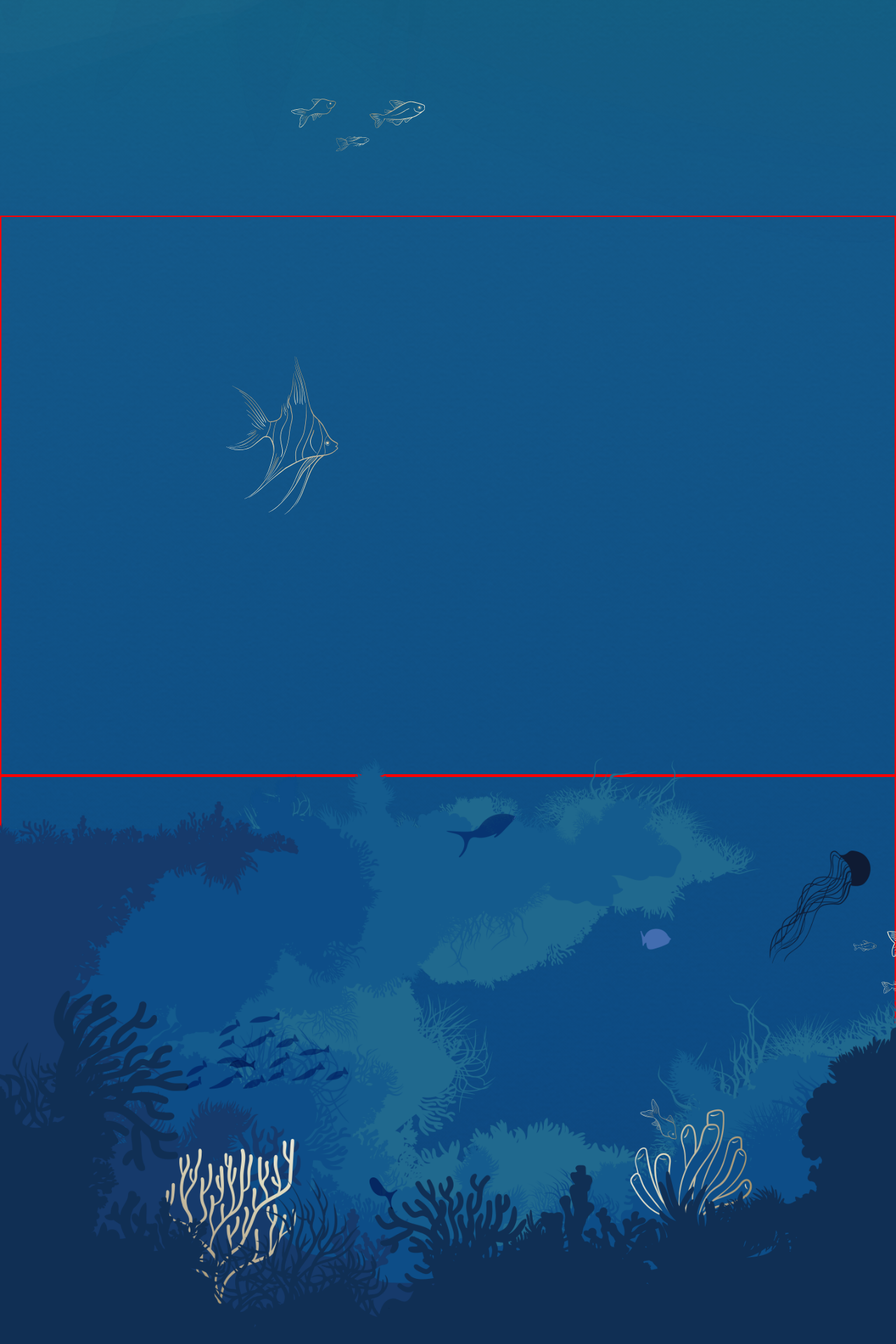
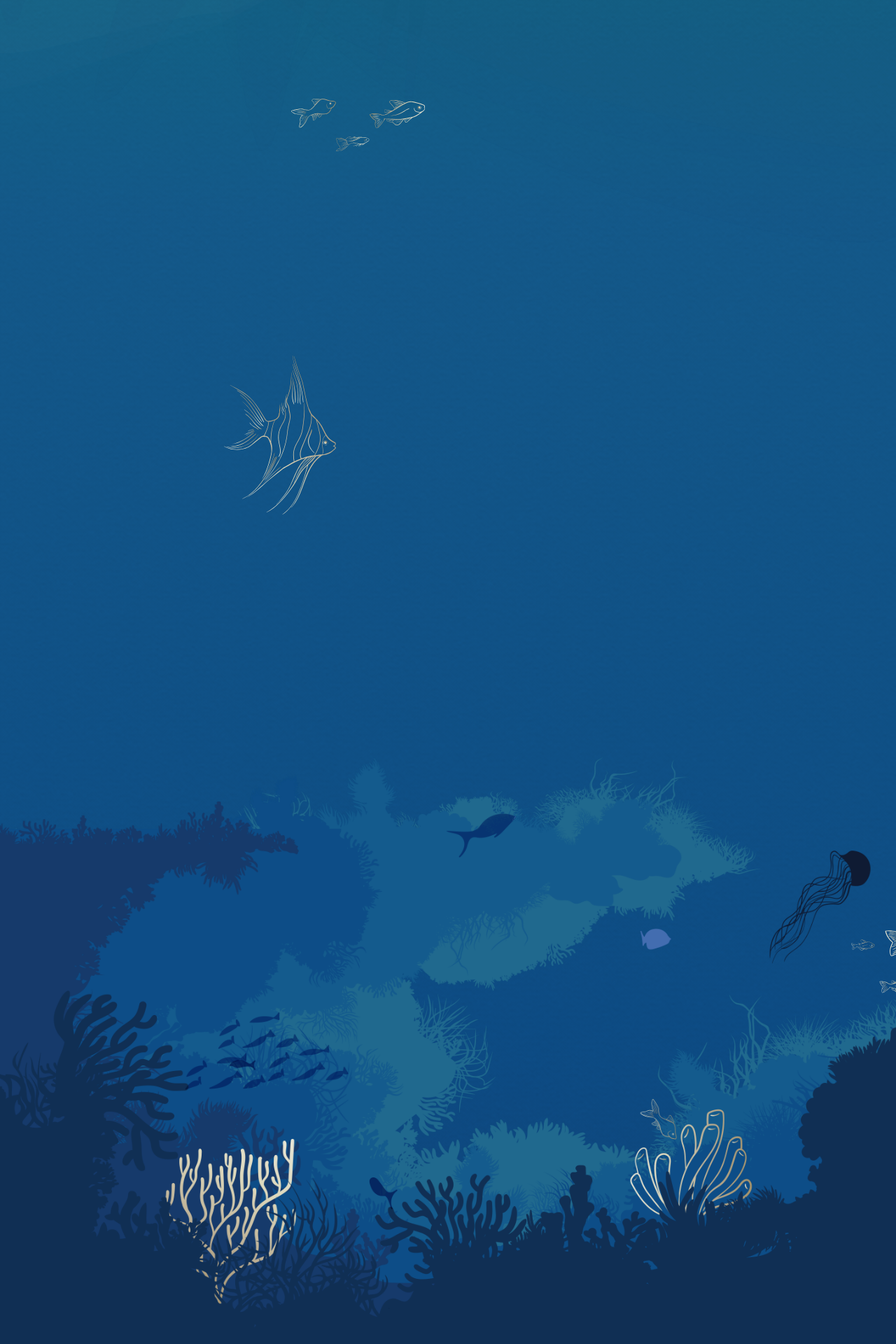
Before and after one commit to Caertos/Paradise-Roasters, a React (Vite) app: page / in a window 1280 px wide. Shown: the part 2092-4012 px from the top of the page at 70% size. Built offline with nearby package versions, Linux system fonts and the light colour scheme.

Commit message:
chore: eliminar bordes rojos de debug de biomes 4-6

```diff
--- a/src/pages/home/components/environment/environment.css
+++ b/src/pages/home/components/environment/environment.css
@@ -109,7 +109,7 @@
   position: relative;
   width: 100%;
   overflow: hidden;
-  border: 2px solid red;
+
 }
 
 /*===============
@@ -119,7 +119,7 @@
 .biome5 {
   position: relative;
   width: 100%;
-  border: 2px solid red;
+
 }
 
 /*===============
@@ -129,5 +129,5 @@
 .biome6 {
   position: relative;
   width: 100%;
-  border: 2px solid red;
+
 }
```
